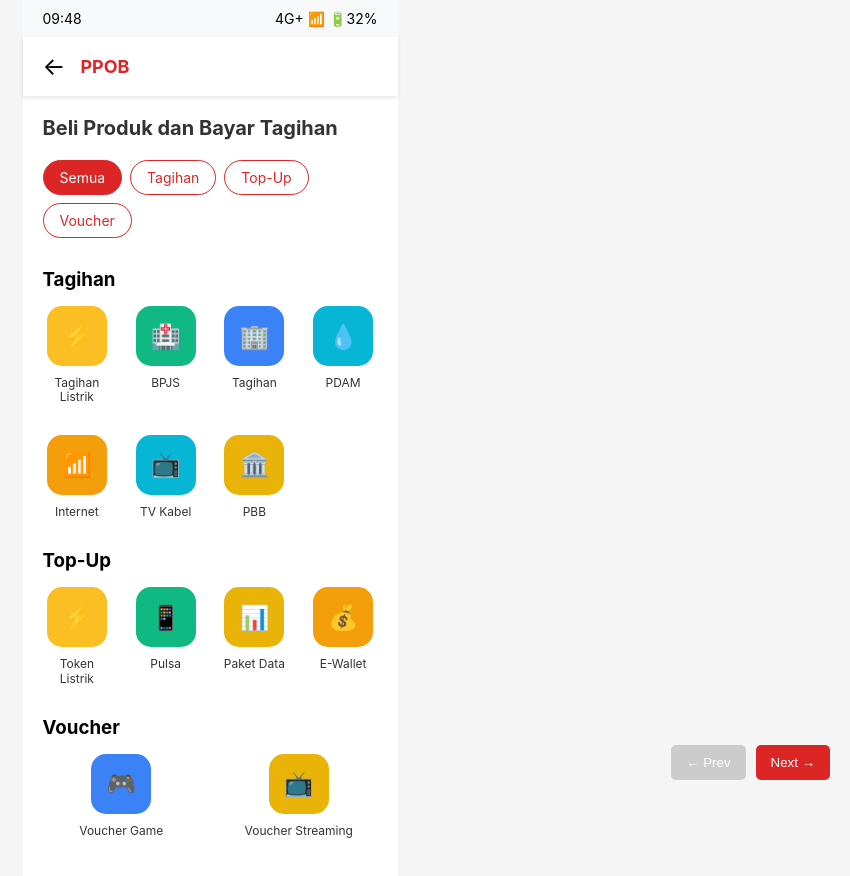
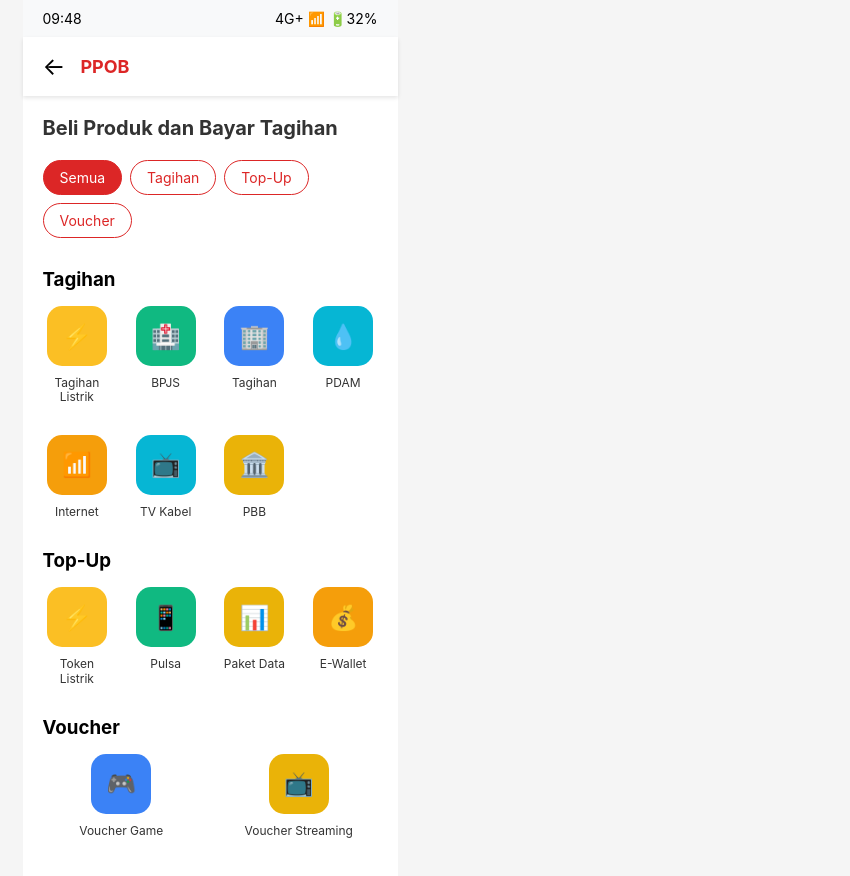
Before and after one commit to herdiansyahelmi/-Alfamind_Apps, a plain HTML site: page transaction-flow-mockup.html in a window 1280 px wide. Shown: the whole page, without its empty margins (430-1280 px from the left). Drawn offline with Linux system fonts and the light colour scheme.

Commit message:
Add files via upload
update

```diff
--- a/transaction-flow-mockup.html
+++ b/transaction-flow-mockup.html
@@ -433,27 +433,7 @@
             cursor: pointer;
         }
 
-        .navigation {
-            position: fixed;
-            bottom: 20px;
-            right: 20px;
-            display: flex;
-            gap: 10px;
-        }
 
-        .nav-btn {
-            background: #dc2626;
-            color: white;
-            border: none;
-            padding: 10px 15px;
-            border-radius: 5px;
-            cursor: pointer;
-        }
-
-        .nav-btn:disabled {
-            background: #ccc;
-            cursor: not-allowed;
-        }
     </style>
 </head>
 <body>
@@ -848,10 +828,7 @@
         </div>
     </div>
 
-    <div class="navigation">
-        <button class="nav-btn" onclick="prevScreen()" id="prevBtn" disabled>← Prev</button>
-        <button class="nav-btn" onclick="nextScreen()" id="nextBtn">Next →</button>
-    </div>
+
 
     <script>
         let currentScreen = 1;
@@ -865,16 +842,6 @@
 
             // Show current screen
             document.getElementById(`screen${screenNumber}`).classList.add('active');
-
-            // Update navigation buttons
-            document.getElementById('prevBtn').disabled = screenNumber === 1;
-            document.getElementById('nextBtn').disabled = screenNumber === totalScreens;
-
-            if (screenNumber === totalScreens) {
-                document.getElementById('nextBtn').textContent = 'Done';
-            } else {
-                document.getElementById('nextBtn').textContent = 'Next →';
-            }
         }
 
         function nextScreen() {
```
